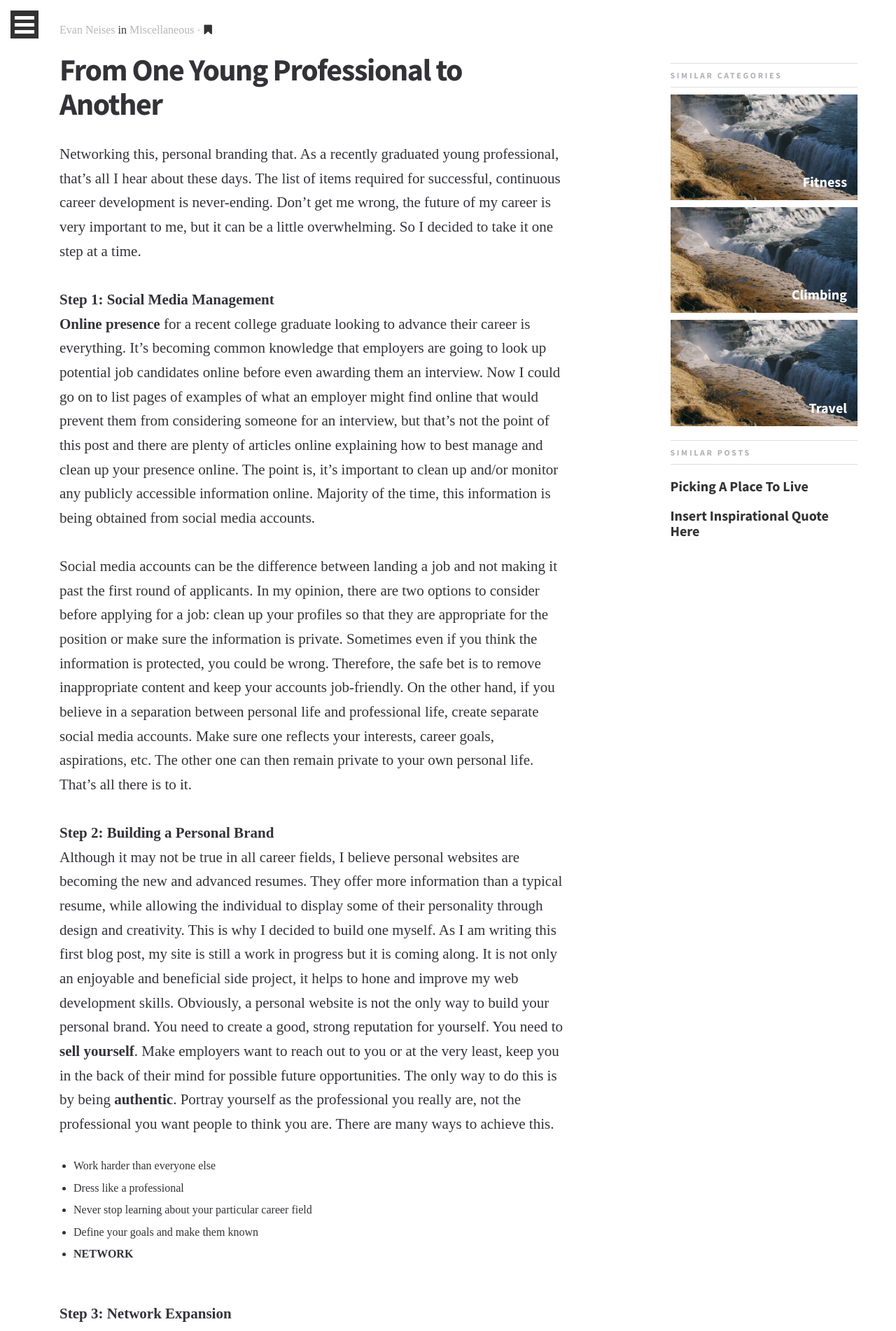
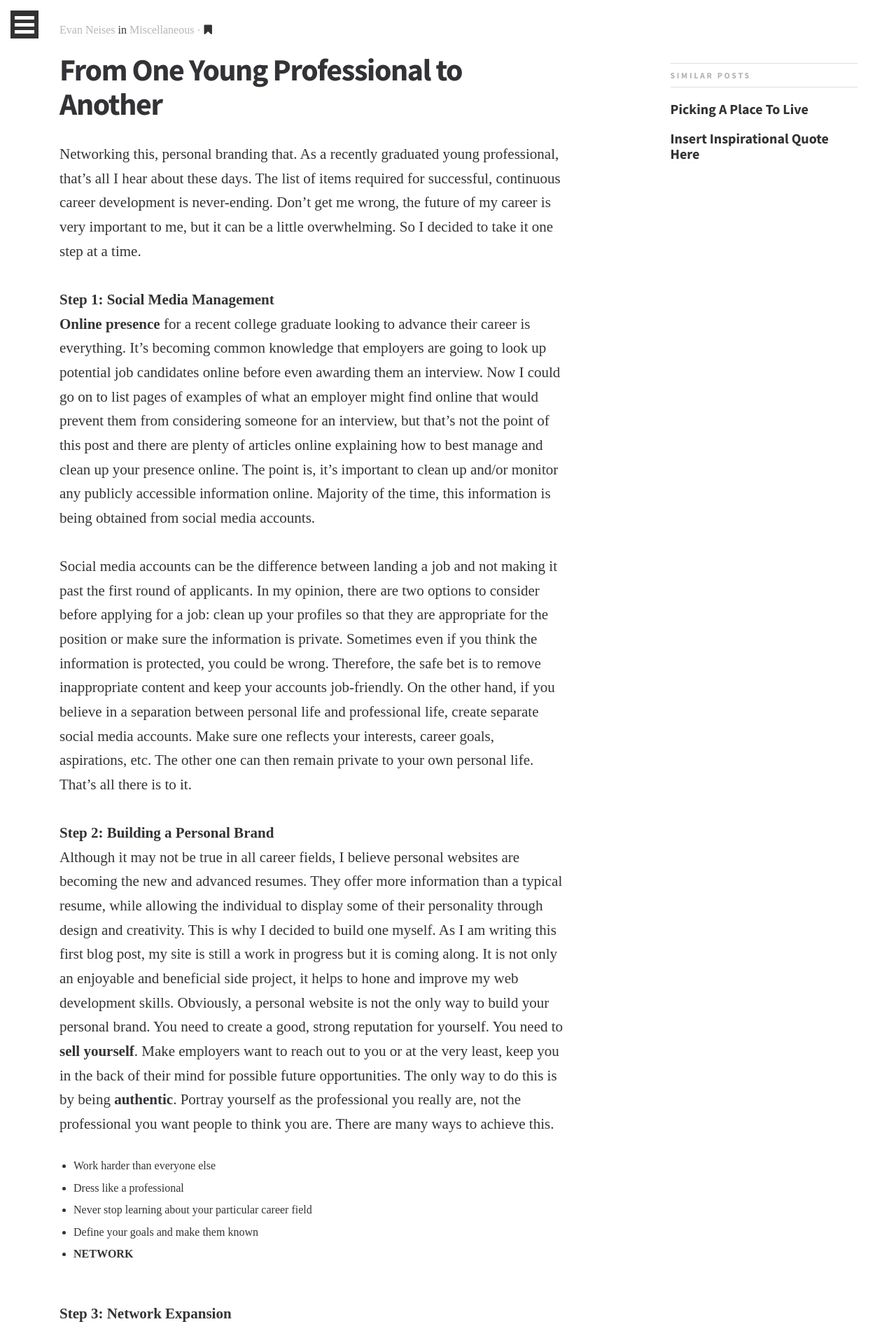
Before and after one commit to EJBlog/EJBlog.github.io, a Jekyll site: the page built from _posts/2015-12-23-from-one-young-professional-to-another.md, in a window 1280 px wide. Shown: the top 1902 px of the page at 70% size. Built offline with Jekyll 4.4.1, drawn with Linux system fonts in a browser that asks for light colours; nearby versions of some CDN libraries; some web fonts are replaced.

Commit message:
Update post-sidebar.html

```diff
--- a/_layouts/post-sidebar.html
+++ b/_layouts/post-sidebar.html
@@ -71,31 +71,21 @@
 
                 </div><!-- main-content/col -->
 		<div class="col-xs-12 col-md-3 col-md-offset-1 single-content-sidebar-area">
-                    <h2 class="favorites">Similar Categories</h2>
 
-		    {% for post in site.posts %}
-                    <a href="{{ site.url }}/{{ page.post_category_link }}.html" >
-                    	{% if page.related_category contains post.post_category %}
-                        <div class="similar-cat">
-                            <img src="{{ site.url }}/img/similar-cat-1.jpg">
-                            <h3>{{ post.post_category }}</h3>
-                        </div>
-                        {% endif %}
-                    </a>
-		    {% endfor %}
-                    <!--<a href="category.html" >-->
-                    <!--    <div class="similar-cat">-->
-                    <!--        <img src="{{ site.url }}/img/similar-cat-2.jpg">-->
-                    <!--        <h3>Nature</h3>-->
-                    <!--    </div>-->
-                    <!--</a>-->
+                <!-- Below code is for similar categories section, but not used for now -->
+      <!--              <h2 class="favorites">Similar Categories</h2>-->
 
-                    <!--<a href="category.html" >-->
-                    <!--    <div class="similar-cat">-->
-                    <!--        <img src="{{ site.url }}/img/similar-cat-3.jpg">-->
-                    <!--        <h3>Travel</h3>-->
-                    <!--    </div>-->
-                    <!--</a>-->
+		    <!--{% for post in site.posts %}-->
+      <!--              <a href="{{ site.url }}/{{ page.post_category_link }}.html" >-->
+      <!--              	{% if page.related_category contains post.post_category %}-->
+      <!--                  <div class="similar-cat">-->
+      <!--                      <img src="{{ site.url }}/img/similar-cat-1.jpg">-->
+      <!--                      <h3>{{ post.post_category }}</h3>-->
+      <!--                  </div>-->
+      <!--                  {% endif %}-->
+      <!--              </a>-->
+		    <!--{% endfor %}-->
+
 
                     <h2 class="favorites">Similar Posts</h2>
 
```
